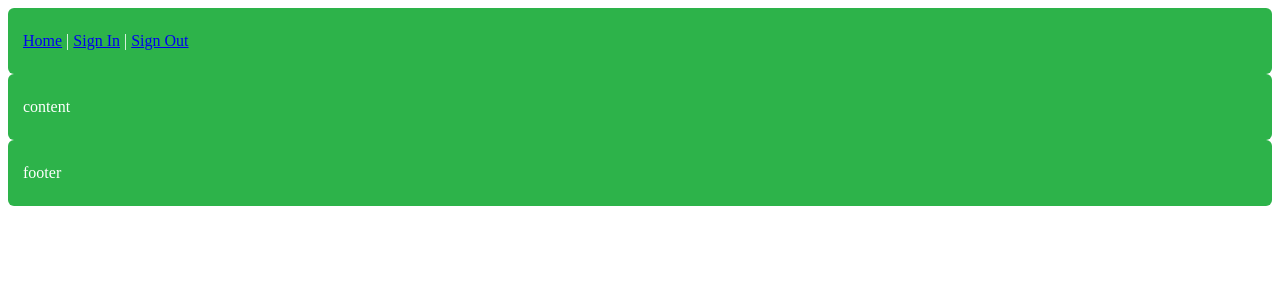
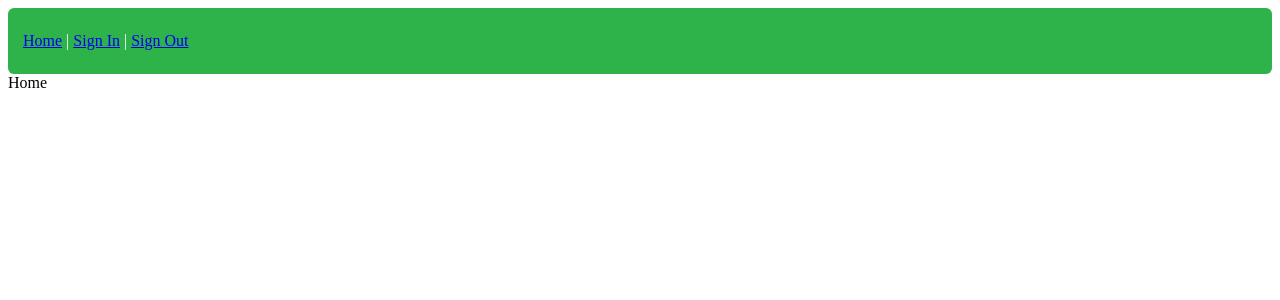
Before and after one commit to shoonyatech/shivneri.net, a React (Create React App) app: page / in a window 1280 px wide. Shown: the top 300 px of the page. Built offline with nearby package versions, Linux system fonts and the light colour scheme.

Commit message:
navigation routing

```diff
--- a/src/components/App/App.js
+++ b/src/components/App/App.js
@@ -1,22 +1,21 @@
-import React , {Component} from 'react';
-import "./App.scss"
+import React, { Component } from "react";
+import "./App.scss";
 import SignIn from "../SignIn/SignIn";
 import SignOut from "../SignOut/SignOut";
-import Home from "../Home/home"
-import {BrowserRouter as Router, Route, Link ,Switch} from 'react-router-dom';
+import Home from "../Home/Home";
+import Header from "../Header/Header";
+import Content from "../Content/Content";
+import { BrowserRouter as Router, Route, Link, Switch } from "react-router-dom";
 
 class App extends Component {
-    render(){
-        return(
-        <div>
-            <Switch>
-                <Route exact path="/" component={Home}/>
-                <Route path="/signin" component={SignIn}/>
-                <Route path="/signout" component={SignOut}/>
-            </Switch>
-        </div>
-        )
-    }
+  render() {
+    return (
+      <>
+        <Header />
+        <Content />
+      </>
+    );
+  }
 }
 
 export default App;
--- /dev/null
+++ b/src/components/Content/Content.js
@@ -0,0 +1,20 @@
+import React, { Component } from "react";
+import SignIn from "../SignIn/SignIn";
+import Home from "../Home/Home";
+import SignOut from "../SignOut/SignOut";
+import App from "../App/App";
+import { BrowserRouter as Router, Route, Link, Switch } from "react-router-dom";
+
+class Content extends Component {
+  render() {
+    return (
+      <>
+        <Route path="/" exact component={Home} />
+        <Route path="/signin" component={SignIn} />
+        <Route path="/signout" component={SignOut} />
+      </>
+    );
+  }
+}
+
+export default Content;
--- /dev/null
+++ b/src/components/Header/Header.js
@@ -0,0 +1,28 @@
+import React, { Component } from "react";
+import { Link } from "react-router-dom";
+
+class Header extends Component {
+  render() {
+    return (
+      <div>
+        <header className="App-header">
+          <nav>
+            <Link to="/" activeClassName="active">
+              Home
+            </Link>
+            {" | "}
+            <Link to="/signin" activeClassName="active">
+              Sign In
+            </Link>
+            {" | "}
+            <Link to="/signout" activeClassName="active">
+              Sign Out
+            </Link>
+          </nav>
+        </header>
+      </div>
+    );
+  }
+}
+
+export default Header;
--- a/src/components/Home/home.js
+++ b/src/components/Home/home.js
@@ -1,32 +1,12 @@
-import React , {Component} from 'react';
-import SignIn from "../SignIn/SignIn"
-import SignOut from "../SignOut/SignOut"
-import {BrowserRouter as Router, Route, Link ,Switch} from 'react-router-dom';
+import React, { Component } from "react";
+import SignIn from "../SignIn/SignIn";
+import SignOut from "../SignOut/SignOut";
+import { BrowserRouter as Router, Route, Link, Switch } from "react-router-dom";
 
-class App extends Component {
-    render(){
-        return(
-        <div>
-               <header className="App-header">
-               <nav>
-                        <Link to="/" activeClassName="active">Home</Link>
-                        {" | "}
-                        <Link to="/signin" activeClassName="active">Sign In</Link>
-                        {" | "}
-                        <Link to="/signout" activeClassName="active">Sign Out</Link>
-                </nav>
-               </header>
-               <section className="App-content">
-                <div className="content">
-                content
-                </div>
-               </section>
-               <footer className="App-footer">
-                footer
-               </footer>
-        </div>
-        )
-    }
+class Home extends Component {
+  render() {
+    return <div>Home</div>;
+  }
 }
 
-export default App;
+export default Home;
--- a/src/components/SignIn/SignIn.js
+++ b/src/components/SignIn/SignIn.js
@@ -1,4 +1,4 @@
-import React, { Component } from 'react';
+import React, { Component } from "react";
 
 class App extends Component {
   render() {
@@ -15,7 +15,7 @@ class App extends Component {
             target="_blank"
             rel="noopener noreferrer"
           >
-            Learn React
+            SignIn
           </a>
         </header>
       </div>
--- a/src/components/SignOut/SignOut.js
+++ b/src/components/SignOut/SignOut.js
@@ -1,4 +1,4 @@
-import React, { Component } from 'react';
+import React, { Component } from "react";
 
 class App extends Component {
   render() {
@@ -15,7 +15,7 @@ class App extends Component {
             target="_blank"
             rel="noopener noreferrer"
           >
-            Learn React
+            Signout
           </a>
         </header>
       </div>
--- a/src/index.js
+++ b/src/index.js
@@ -1,19 +1,18 @@
-import React from 'react';
-import ReactDOM from 'react-dom';
-import './index.css';
-import App from '../src/components/App/App';
+import React from "react";
+import ReactDOM from "react-dom";
+import "./index.css";
+import App from "../src/components/App/App";
 import { createBrowserHistory } from "history";
-import {BrowserRouter} from 'react-router-dom';
-import SignIn from "../src/components/SignIn/SignIn"
-import SignOut from "../src/components/SignOut/SignOut"
-import * as serviceWorker from './serviceWorker';
-
-
+import { BrowserRouter, Route } from "react-router-dom";
+import SignIn from "../src/components/SignIn/SignIn";
+import SignOut from "../src/components/SignOut/SignOut";
+import * as serviceWorker from "./serviceWorker";
 
 ReactDOM.render(
-    <BrowserRouter>
-        <App />
-    </BrowserRouter>
-    , document.getElementById('root'));
+  <BrowserRouter>
+    <Route component={App} />
+  </BrowserRouter>,
+  document.getElementById("root")
+);
 
 serviceWorker.register();
```
